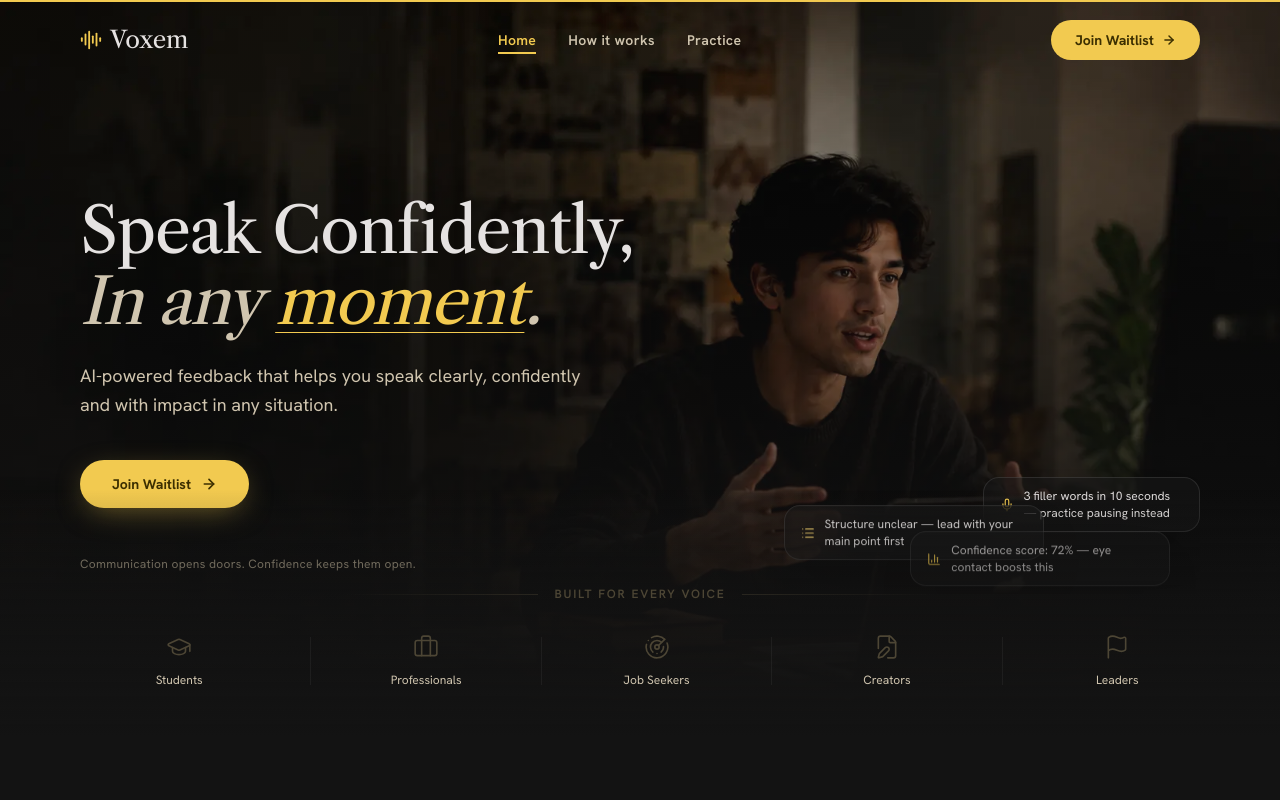
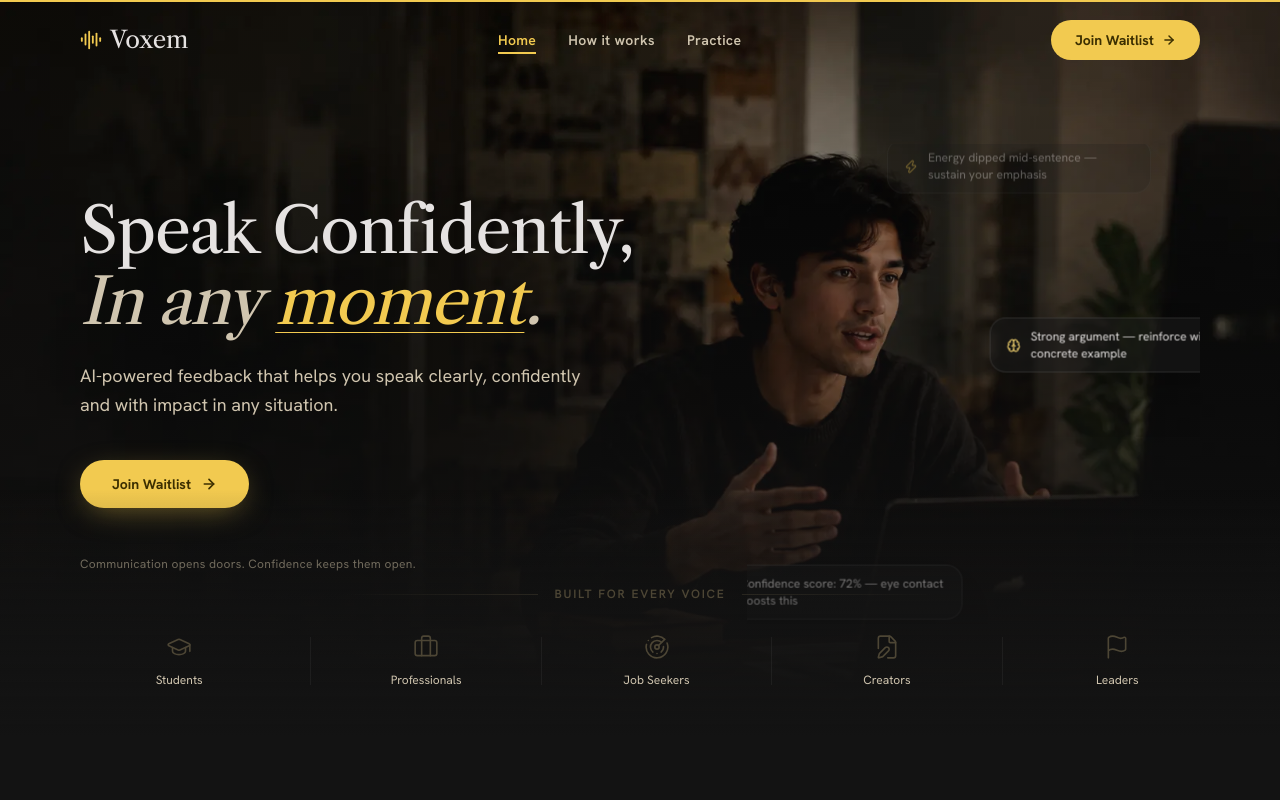
Before and after one commit to SurajAiri/confidence-speak-up, a Next.js app in the folder apps/demo/: page / in a window 1280 px wide. Shown: the top 800 px of the page. Built offline with nearby package versions, Linux system fonts and the light colour scheme.

Commit message:
message-anim

```diff
--- a/apps/demo/src/components/hero.tsx
+++ b/apps/demo/src/components/hero.tsx
@@ -1,7 +1,7 @@
 "use client";
 
 import Image from "next/image";
-import { motion, AnimatePresence } from "framer-motion";
+import { motion } from "framer-motion";
 import {
   GraduationCap,
   Briefcase,
@@ -18,129 +18,197 @@ import {
   ArrowRight,
 } from "lucide-react";
 import { easePremium } from "./motion-primitives";
-import { useEffect, useState } from "react";
+import { useEffect, useRef, useState, useCallback } from "react";
 
 const AUDIENCE = [
   { icon: GraduationCap, label: "Students" },
-  { icon: Briefcase, label: "Professionals" },
-  { icon: Radar, label: "Job Seekers" },
-  { icon: FileEdit, label: "Creators" },
-  { icon: Flag, label: "Leaders" },
+  { icon: Briefcase,     label: "Professionals" },
+  { icon: Radar,         label: "Job Seekers" },
+  { icon: FileEdit,      label: "Creators" },
+  { icon: Flag,          label: "Leaders" },
 ];
 
 const FLOATING_TAGS = [
-  {
-    icon: Gauge,
-    label: "Pace too fast — slowing down helps comprehension",
-    color: "text-primary",
-  },
-  {
-    icon: AudioWaveform,
-    label: "Tone shift detected — try a warmer register here",
-    color: "text-secondary",
-  },
-  {
-    icon: Mic,
-    label: "3 filler words in 10 seconds — practice pausing instead",
-    color: "text-primary",
-  },
-  {
-    icon: List,
-    label: "Structure unclear — lead with your main point first",
-    color: "text-secondary",
-  },
-  {
-    icon: BarChart3,
-    label: "Confidence score: 72% — eye contact boosts this",
-    color: "text-primary",
-  },
-  {
-    icon: Brain,
-    label: "Strong argument — reinforce with a concrete example",
-    color: "text-secondary",
-  },
-  {
-    icon: Zap,
-    label: "Energy dipped mid-sentence — sustain your emphasis",
-    color: "text-primary",
-  },
+  { icon: Gauge,         label: "Pace too fast — slowing down helps comprehension",        color: "text-primary"   },
+  { icon: AudioWaveform, label: "Tone shift detected — try a warmer register here",        color: "text-secondary" },
+  { icon: Mic,           label: "3 filler words in 10 seconds — practice pausing instead", color: "text-primary"   },
+  { icon: List,          label: "Structure unclear — lead with your main point first",      color: "text-secondary" },
+  { icon: BarChart3,     label: "Confidence score: 72% — eye contact boosts this",         color: "text-primary"   },
+  { icon: Brain,         label: "Strong argument — reinforce with a concrete example",      color: "text-secondary" },
+  { icon: Zap,           label: "Energy dipped mid-sentence — sustain your emphasis",       color: "text-primary"   },
 ];
+
+// Each tag's own loop: travel for TRAVEL_MS, then stay hidden for GAP_MS, repeat.
+// STAGGER_MS is the time offset between consecutive tags launching.
+// With TRAVEL_MS=4800, GAP_MS=9400 → full period=14200ms, stagger=2100ms
+// → at any moment ~2–3 tags are visible simultaneously.
+const TRAVEL_MS  = 4800;
+const GAP_MS     = 9400;   // invisible hold before next pass
+const PERIOD_MS  = TRAVEL_MS + GAP_MS;   // each tag's full loop = 14200ms
+const STAGGER_MS = 2100;   // offset between consecutive tags
 
 function scrollToWaitlist() {
   const el = document.getElementById("waitlist");
-  if (el) {
-    el.scrollIntoView({ behavior: "smooth" });
-  }
+  if (el) el.scrollIntoView({ behavior: "smooth" });
 }
 
-// Single floating tag that rises from bottom, fades in, travels up, fades out
-function FloatingTag({
+function easeInOut(t: number): number {
+  return t < 0.5 ? 4 * t * t * t : 1 - Math.pow(-2 * t + 2, 3) / 2;
+}
+
+function quadBezier(t: number, p0: number, p1: number, p2: number): number {
+  const mt = 1 - t;
+  return mt * mt * p0 + 2 * mt * t * p1 + t * t * p2;
+}
+
+/**
+ * BezierTag — each tag has its own independent looping rAF.
+ *
+ * Within each PERIOD_MS loop:
+ *   0 → TRAVEL_MS  : tag travels along the Bézier arc (visible)
+ *   TRAVEL_MS → end: tag is hidden (waiting for next loop)
+ *
+ * launchOffset is pre-subtracted from startTs so tag i appears
+ * i*STAGGER_MS after the previous one, creating a staggered stream
+ * where 2-3 are always visible at once.
+ *
+ * Arc direction: bottom-left → bows RIGHT → top-right
+ *   P0 (start)  : x = cW*0.05,  y = cH*0.90  (bottom, slightly left)
+ *   P1 (control): x = cW*1.15,  y = cH*0.40  (far right → rightward bow)
+ *   P2 (end)    : x = cW*0.60,  y = cH*0.04  (upper right, vanishes)
+ *
+ * The rightShift prop nudges the entire arc right so cards sit
+ * comfortably within the panel without clipping left.
+ */
+function BezierTag({
   icon: Icon,
   label,
   color,
-  delay,
-  startX,
+  launchOffset,
+  cW,
+  cH,
 }: {
   icon: React.ElementType;
   label: string;
   color: string;
-  delay: number;
-  startX: string; // e.g. "10%", "60%"
+  launchOffset: number;
+  cW: number;
+  cH: number;
 }) {
-  const [visible, setVisible] = useState(false);
+  const divRef = useRef<HTMLDivElement>(null);
+  const rafRef = useRef<number>(0);
+  const startTsRef = useRef<number | null>(null);
+
+  // Right-shift the whole arc so it sits in the right half of the panel
+  const shift = cW * 0.18;
+
+  // Bézier control points (rightward parabola)
+  const p0x = cW * 0.00 + shift;  // start: bottom, left-of-centre
+  const p0y = cH * 0.92;
+
+  const p1x = cW * 1.05 + shift;  // control: far right → pulls arc rightward
+  const p1y = cH * 0.42;
+
+  const p2x = cW * 0.42 + shift;  // end: upper-right
+  const p2y = cH * 0.03;
+
+  const TAG_HALF_W = 132; // half of card width (264/2) for centering
+
+  const tick = useCallback((ts: number) => {
+    if (!divRef.current) return;
+
+    if (startTsRef.current === null) startTsRef.current = ts;
+
+    // Position within this tag's own looping period
+    const elapsed  = ts - startTsRef.current;
+    const cyclePos = elapsed % PERIOD_MS;
+
+    let opacity: number;
+    let localT: number;
+
+    if (cyclePos < TRAVEL_MS) {
+      // Active: travelling along the arc
+      const rawT = cyclePos / TRAVEL_MS;
+      localT = easeInOut(rawT);
+
+      // Smooth fade in (first 10%) → fully visible → fade out (last 12%)
+      if (rawT < 0.10) {
+        opacity = rawT / 0.10;
+      } else if (rawT > 0.88) {
+        opacity = (1 - rawT) / 0.12;
+      } else {
+        opacity = 1;
+      }
+    } else {
+      // Hidden: waiting for next loop pass
+      opacity = 0;
+      localT  = 0;
+    }
+
+    const x = quadBezier(localT, p0x, p1x, p2x);
+    const y = quadBezier(localT, p0y, p1y, p2y);
+
+    divRef.current.style.transform = `translate(${x - TAG_HALF_W}px, ${y - 20}px)`;
+    divRef.current.style.opacity   = String(Math.max(0, Math.min(1, opacity)));
+
+    rafRef.current = requestAnimationFrame(tick);
+  }, [p0x, p0y, p1x, p1y, p2x, p2y]);
 
   useEffect(() => {
-    const timeout = setTimeout(() => setVisible(true), delay * 1000);
-    return () => clearTimeout(timeout);
-  }, [delay]);
+    // Prime the start timestamp so this tag is already `launchOffset` ms into
+    // its own period — giving it the correct staggered position in the stream.
+    const prime = requestAnimationFrame((ts) => {
+      // Subtract launchOffset so tag appears as if it started that many ms ago
+      startTsRef.current = ts - launchOffset;
+      rafRef.current = requestAnimationFrame(tick);
+    });
+    return () => {
+      cancelAnimationFrame(prime);
+      cancelAnimationFrame(rafRef.current);
+    };
+  }, [tick, launchOffset]);
 
   return (
-    <AnimatePresence>
-      {visible && (
-        <motion.div
-          key={label}
-          initial={{ opacity: 0, y: 60 }}
-          animate={{ opacity: [0, 1, 1, 0], y: [60, 30, -20, -80] }}
-          transition={{
-            duration: 4.5,
-            times: [0, 0.18, 0.75, 1],
-            ease: "easeInOut",
-            repeat: Infinity,
-            repeatDelay: (FLOATING_TAGS.length - 1) * 1.4,
-          }}
-          className="absolute"
-          style={{ left: startX, bottom: "10%" }}
+    <div
+      ref={divRef}
+      className="absolute top-0 left-0 pointer-events-none"
+      style={{ opacity: 0, willChange: "transform, opacity" }}
     >
-          <div className="glass-panel rounded-2xl px-4 py-2.5 flex items-center gap-2.5 shadow-2xl max-w-[260px]">
+      <div
+        className="glass-panel rounded-2xl px-4 py-2.5 flex items-center gap-2.5 shadow-2xl"
+        style={{ width: 264 }}
+      >
         <Icon size={14} className={`${color} shrink-0`} />
         <span className="font-sans text-xs text-on-surface leading-snug">
           {label}
         </span>
       </div>
-        </motion.div>
-      )}
-    </AnimatePresence>
+    </div>
   );
 }
 
 export function Hero() {
-  // Stagger each tag so they don't all appear at once
-  const tagSlots = [
-    { startX: "4%" },
-    { startX: "28%" },
-    { startX: "52%" },
-    { startX: "8%" },
-    { startX: "36%" },
-    { startX: "16%" },
-    { startX: "44%" },
-  ];
+  const panelRef = useRef<HTMLDivElement>(null);
+  const [dims, setDims] = useState({ w: 0, h: 0 });
+
+  useEffect(() => {
+    const measure = () => {
+      if (panelRef.current) {
+        setDims({ w: panelRef.current.offsetWidth, h: panelRef.current.offsetHeight });
+      }
+    };
+    measure();
+    const ro = new ResizeObserver(measure);
+    if (panelRef.current) ro.observe(panelRef.current);
+    return () => ro.disconnect();
+  }, []);
 
   return (
     <section
       id="home"
       className="relative min-h-screen md:min-h-[92vh] flex flex-col justify-center pt-32 pb-0 md:pb-24 overflow-hidden"
     >
-      {/* Background image */}
+      {/* Background */}
       <div className="absolute inset-0 z-0">
         <motion.div
           initial={{ scale: 1.12, opacity: 0 }}
@@ -162,6 +230,8 @@ export function Hero() {
 
       <div className="max-w-[1280px] w-full mx-auto px-5 md:px-20 relative z-20">
         <div className="grid grid-cols-1 md:grid-cols-12 gap-6">
+
+          {/* Left: copy */}
           <div className="md:col-span-7 flex flex-col justify-center">
             <motion.h1
               initial={{ opacity: 0, y: 28 }}
@@ -217,16 +287,20 @@ export function Hero() {
             </motion.p>
           </div>
 
-          {/* Floating tags — rise from bottom, travel up, fade out, loop */}
-          <div className="md:col-span-5 hidden md:block relative h-full min-h-[420px] overflow-hidden">
-            {FLOATING_TAGS.map((tag, i) => (
-              <FloatingTag
+          {/* Right: staggered Bézier arc tags */}
+          <div
+            ref={panelRef}
+            className="md:col-span-5 hidden md:block relative h-full min-h-[480px] overflow-hidden"
+          >
+            {dims.w > 0 && FLOATING_TAGS.map((tag, i) => (
+              <BezierTag
                 key={tag.label}
                 icon={tag.icon}
                 label={tag.label}
                 color={tag.color}
-                delay={i * 1.4}
-                startX={tagSlots[i % tagSlots.length].startX}
+                launchOffset={i * STAGGER_MS}
+                cW={dims.w}
+                cH={dims.h}
               />
             ))}
           </div>
```
Lines whose indentation alone changed are shown as unchanged.
